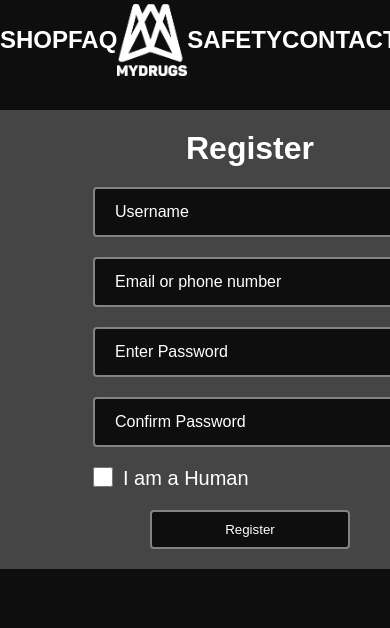
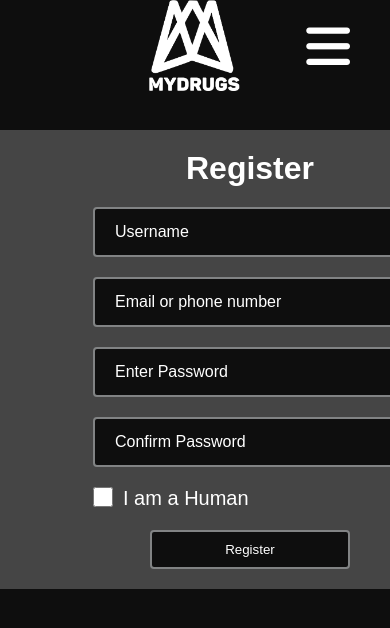
Before and after one commit to TheOneWhoWill/Mydrugs, a PHP site: page /Register/index.html in a window 390 px wide; the page is wider, and only the part inside the window is pictured. Shown: the top 628 px of that part. Run offline with PHP 8.4, Linux system fonts and the light colour scheme; some libraries are stand-ins or nearby versions.

Commit message:
Added mobile optimization

```diff
--- a/CSS/register.css
+++ b/CSS/register.css
@@ -15,7 +15,7 @@
   padding-top: 20px;
   background-color: rgba(232, 232, 232, 0.25);
   width: 500px;
-  margin-top: 30px;
+  margin-top: 50px;
   margin-left: auto;
   margin-right: auto;
   display: flex;
@@ -93,21 +93,71 @@
   border: 2px solid #818384;
   border-radius: 4px;
 }
-
+/*Header*/
 .header {
-  display: flex;
-  justify-content: space-around;
+  width: 100%;
+  font-size: 20px;
+  display: grid;
+  grid-template-columns: 33.33% 33.33% 33.33%;
   align-items: center;
   height: 80px;
   position: relative;
   text-transform: uppercase;
 }
 
-.logo {
-  width: 70px;
+#left {
+  display: flex;
+  margin-left: 40px;
+  justify-content: space-between;
+  grid-column-start: 1;
+  grid-column-end: 2;
+}
+
+.logo img {
+  transform: translateX(-0.78125%);
+  width: 90px;
   height: auto;
 }
 
+#right {
+  margin-right: 40px;
+  display: flex;
+  justify-content: space-between;
+  grid-column-start: 3;
+  grid-column-end: 4;
+}
+
+.logo {
+  display: flex;
+  justify-content: center;
+  grid-column-start: 2;
+  grid-column-end: 3;
+}
+
+.burger {
+  display: none;
+  font-size: 50px;
+  grid-column-start: 3;
+  grid-column-end: 4;
+  margin-right: 40px;
+}
+
+/*Mobile Optimization*/
+
+@media screen and (max-width: 1000px) {
+  #left, #right {
+    display: none;
+  }
+
+  .burger {
+    display: flex;
+    justify-content: flex-end;
+  }
+}
+
+/*End of Mobile Optimization*/
+
+/*End of header*/
 .verification input {
   width: 20px;
   height: 20px;
--- a/Register/index.html
+++ b/Register/index.html
@@ -2,15 +2,36 @@
 <html>
   <head>
     <title>MyDrugs | Register</title>
+    <!-- CSS File -->
     <link rel="stylesheet" href="../css/register.css">
+    <!-- Browser logo icon -->
+    <link rel="shortcut icon" type="image/x-icon"
+    href="../src/logos/favicon/favicon.ico">
+    <!-- Font Awsome kit -->
+    <script src="https://kit.fontawesome.com/9bf3505d53.js"
+    crossorigin="anonymous"></script>
   </head>
   <body>
     <div class="header">
-      <h2>Shop</h2>
-      <h2>Faq</h2>
-      <img class="logo" src="../src/logos/White Logo.png" alt="logo">
-      <h2>Safety</h2>
-      <h2>Contact</h2>
+
+      <div id="left">
+        <h2>Shop</h2>
+        <h2>Faq</h2>
+      </div>
+
+      <div class="logo">
+        <img src="../src/logos/White Logo.png" alt="logo">
+      </div>
+
+      <div id="right">
+        <h2>Safety</h2>
+        <h2>Contact</h2>
+      </div>
+
+      <div class="burger">
+        <i class="fas fa-bars"></i>
+      </div>
+
     </div>
 
     <form class="register" action="index.html" method="post">
--- a/src/register.js
+++ /dev/null
@@ -1 +0,0 @@
-function verify() {}
```
Also changed, not shown: CSS/main.css (+44 -21 lines), index.html (+14 -6 lines).
